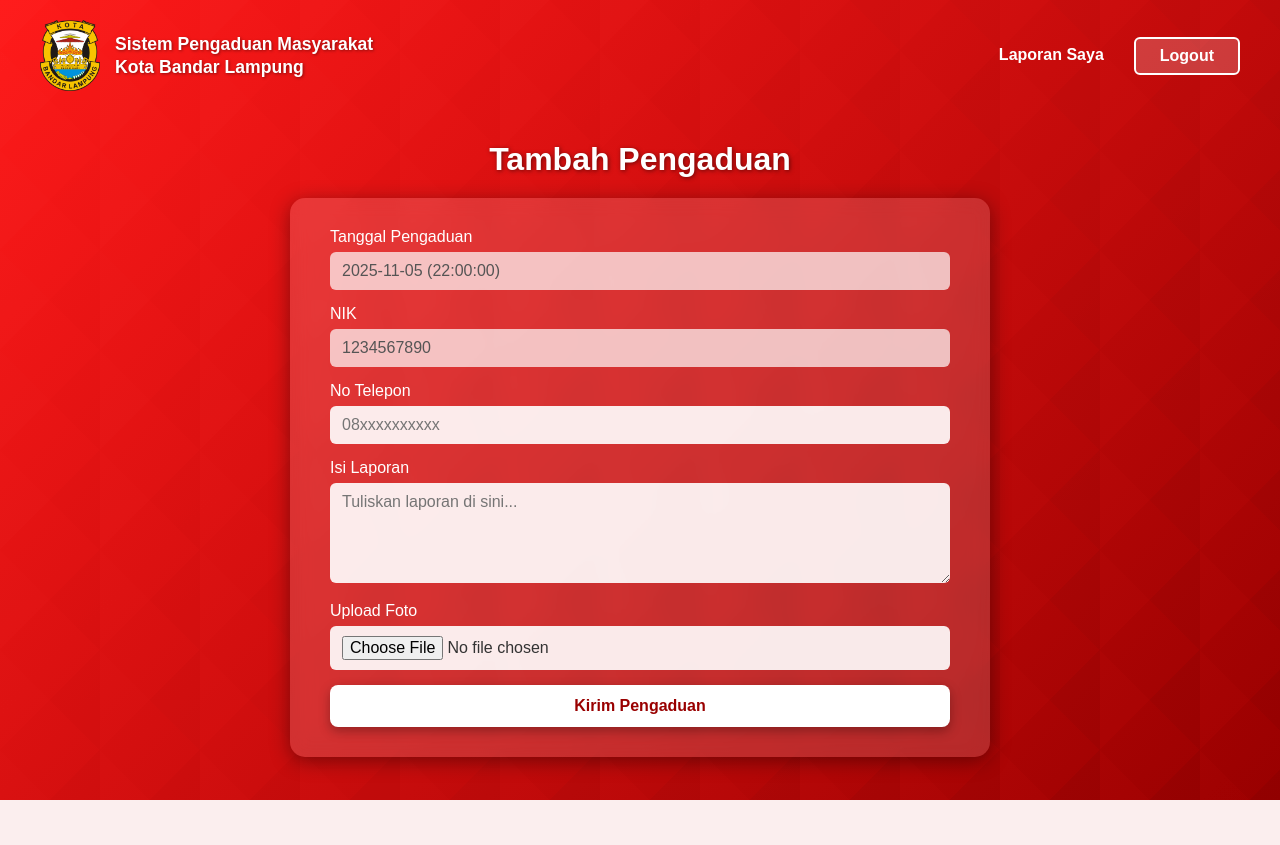
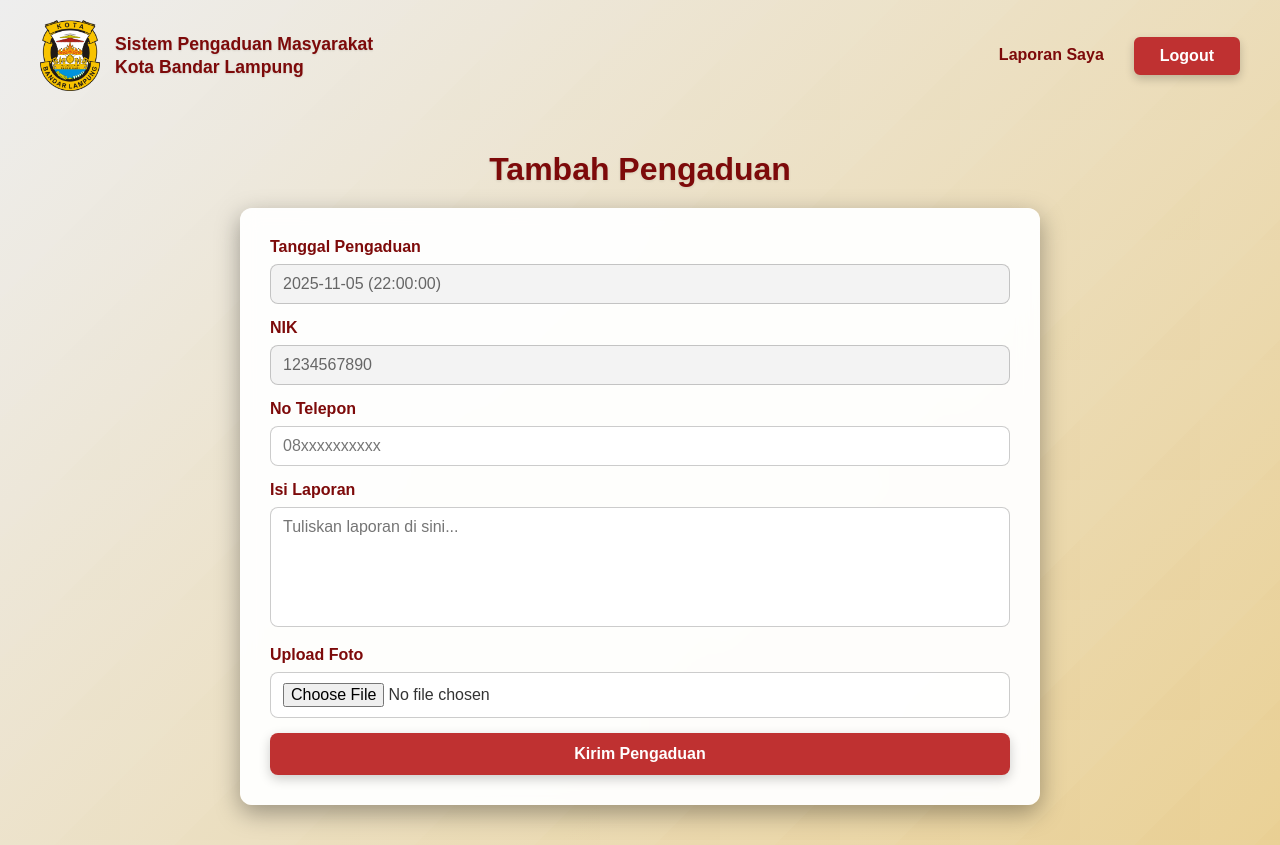
Before and after one commit to Aidil1705/pengaduan, a PHP site: page /masyarakat/tambah_pengaduan.php in a window 1280 px wide. Before the commit the page ends 800 px from the top, so only its background shows below. Run offline with PHP 8.4, Linux system fonts and the light colour scheme.

Commit message:
update tambah_pengaduan.php

```diff
--- a/masyarakat/tambah_pengaduan.php
+++ b/masyarakat/tambah_pengaduan.php
@@ -14,29 +14,31 @@
 
     body {
       min-height: 100vh;
-      background: linear-gradient(135deg, #ff1a1a, #990000);
-      color: white;
+      background: linear-gradient(135deg, #EEEEEE, #EAD196);
+      color: #333;
       position: relative;
       overflow-x: hidden;
+      display: flex;
+      flex-direction: column;
+      align-items: center;
     }
 
-    /* Pola kotak */
+    /* Pola lembut */
     body::before {
       content: "";
       position: absolute;
       inset: 0;
       background-image:
-        linear-gradient(135deg, rgba(255,255,255,0.08) 25%, transparent 25%),
-        linear-gradient(135deg, transparent 75%, rgba(0,0,0,0.1) 75%),
-        linear-gradient(45deg, rgba(255,255,255,0.05) 25%, transparent 25%),
-        linear-gradient(45deg, transparent 75%, rgba(0,0,0,0.08) 75%);
-      background-size: 100px 100px;
+        linear-gradient(135deg, rgba(255,255,255,0.05) 25%, transparent 25%),
+        linear-gradient(135deg, transparent 75%, rgba(0,0,0,0.05) 75%);
+      background-size: 120px 120px;
+      opacity: 0.6;
       mix-blend-mode: overlay;
-      opacity: 0.8;
       z-index: 0;
     }
 
     header {
+      width: 100%;
       position: relative;
       padding: 20px 40px;
       display: flex;
@@ -60,156 +62,151 @@
       font-weight: 600;
       font-size: 1.1rem;
       line-height: 1.3;
-      text-shadow: 1px 1px 3px rgba(0,0,0,0.4);
+      color: #7D0A0A;
+      text-shadow: 0 1px 2px rgba(0,0,0,0.1);
     }
 
-    /* Navbar */
     nav {
       display: flex;
       align-items: center;
       gap: 30px;
-      z-index: 2;
     }
 
     nav a {
-      color: white;
+      color: #7D0A0A;
       text-decoration: none;
       font-weight: 500;
       font-size: 1rem;
-      transition: color 0.3s ease;
       padding: 8px 0;
       border-bottom: 1px solid transparent;
       transition: 0.3s;
     }
 
     nav a:hover {
-      color: white;
-      border-bottom: 1px solid white;
+      border-bottom: 1px solid #BF3131;
+      color: #BF3131;
     }
 
     nav a.active {
       font-weight: 600;
     }
 
-    /* Tombol Logout */
     .logout-btn {
       padding: 8px 24px;
-      background: rgba(255,255,255,0.2);
-      color: white;
-      border: 2px solid white;
+      background: #BF3131;
+      color: #fff;
+      border: 2px solid #BF3131;
       border-radius: 6px;
       font-weight: 600;
       cursor: pointer;
       transition: all 0.3s ease;
+      text-decoration: none;
+      box-shadow: 0 4px 10px rgba(0,0,0,0.2);
     }
 
     .logout-btn:hover {
-      background: white;
-      color: #990000;
+      background: #7D0A0A;
+      border-color: #7D0A0A;
+      transform: scale(1.05);
+      box-shadow: 0 6px 16px rgba(0,0,0,0.25);
     }
 
-    /* Judul Halaman */
     .page-title {
       text-align: center;
-      margin: 30px 0 20px 0;
+      margin: 40px 0 20px 0;
       font-size: 2rem;
       font-weight: 600;
-      text-shadow: 1px 1px 4px rgba(0,0,0,0.5);
+      color: #7D0A0A;
+      text-shadow: 0 1px 3px rgba(0,0,0,0.1);
+      z-index: 2;
       position: relative;
-      z-index: 2;
     }
 
-    /* Form Container */
     .form-container {
-      max-width: 700px;
-      background: rgba(255,255,255,0.15);
+      width: 90%;
+      max-width: 800px;
+      background: rgba(255, 255, 255, 0.95);
       backdrop-filter: blur(10px);
-      margin: 0 auto 50px auto;
-      padding: 30px 40px;
-      border-radius: 15px;
-      box-shadow: 0 4px 20px rgba(0,0,0,0.4);
+      border-radius: 12px;
+      padding: 30px;
+      box-shadow: 0 8px 25px rgba(0,0,0,0.35);
+      color: #333;
+      z-index: 2;
       position: relative;
-      z-index: 2;
+      margin-bottom: 40px;
     }
 
     form label {
       display: block;
-      margin-bottom: 6px;
-      font-weight: 500;
+      margin-bottom: 8px;
+      font-weight: 600;
+      color: #7D0A0A;
     }
 
-    form input[type="text"],
-    form textarea,
-    form input[type="file"] {
+    input[type="text"],
+    textarea,
+    input[type="file"] {
       width: 100%;
       padding: 10px 12px;
       margin-bottom: 15px;
-      border: none;
-      border-radius: 6px;
+      border-radius: 8px;
+      border: 1px solid rgba(0,0,0,0.2);
+      background: rgba(255,255,255,0.8);
+      color: #333;
       outline: none;
-      background: rgba(255,255,255,0.9);
-      color: #333;
       font-size: 1rem;
+      transition: 0.3s;
     }
 
-    form input[readonly] {
-      background: rgba(255,255,255,0.7);
-      color: #555;
-      cursor: not-allowed;
+    input:focus,
+    textarea:focus {
+      border-color: #BF3131;
+      background: rgba(255,255,255,1);
+    }
+
+    input[readonly] {
+      background: rgba(240,240,240,0.8);
+      color: #666;
     }
 
     textarea {
-      resize: vertical;
-      min-height: 100px;
+      resize: none;
+      height: 120px;
     }
 
     .btn {
       display: inline-block;
       width: 100%;
-      text-align: center;
-      padding: 12px 0;
-      font-size: 1rem;
-      font-weight: 600;
-      color: #990000;
-      background-color: white;
+      background: #BF3131;
+      color: #fff;
       border: none;
       border-radius: 8px;
+      padding: 12px 0;
+      font-size: 16px;
+      font-weight: 600;
       cursor: pointer;
       transition: all 0.3s ease;
-      box-shadow: 0 4px 12px rgba(0,0,0,0.3);
+      box-shadow: 0 4px 12px rgba(0,0,0,0.2);
     }
 
     .btn:hover {
-      background-color: #cc0000;
-      color: white;
+      background: #7D0A0A;
+      transform: scale(1.03);
+      box-shadow: 0 6px 16px rgba(0,0,0,0.25);
     }
 
     @media (max-width: 768px) {
-      header {
-        flex-direction: column;
-        gap: 15px;
-        padding: 15px 20px;
-      }
-
-      nav {
-        gap: 20px;
-        flex-wrap: wrap;
-        justify-content: center;
-      }
-
       .form-container {
         padding: 20px;
       }
-
       .page-title {
-        font-size: 1.5rem;
+        font-size: 1.6rem;
       }
     }
   </style>
 </head>
 <body>
 
-  <!-- Header dengan Navbar -->
   <header>
     <div class="brand">
       <img src="../img/logo-bandarlampung.png" alt="Logo Kota Bandar Lampung">
@@ -224,12 +221,8 @@
     </nav>
   </header>
 
-  <!-- Judul -->
-  <div class="page-title">
-    Tambah Pengaduan
-  </div>
+  <div class="page-title">Tambah Pengaduan</div>
 
-  <!-- Form Tambah Pengaduan -->
   <div class="form-container">
     <form action="#" method="post" enctype="multipart/form-data">
       <label for="tgl">Tanggal Pengaduan</label>
```
